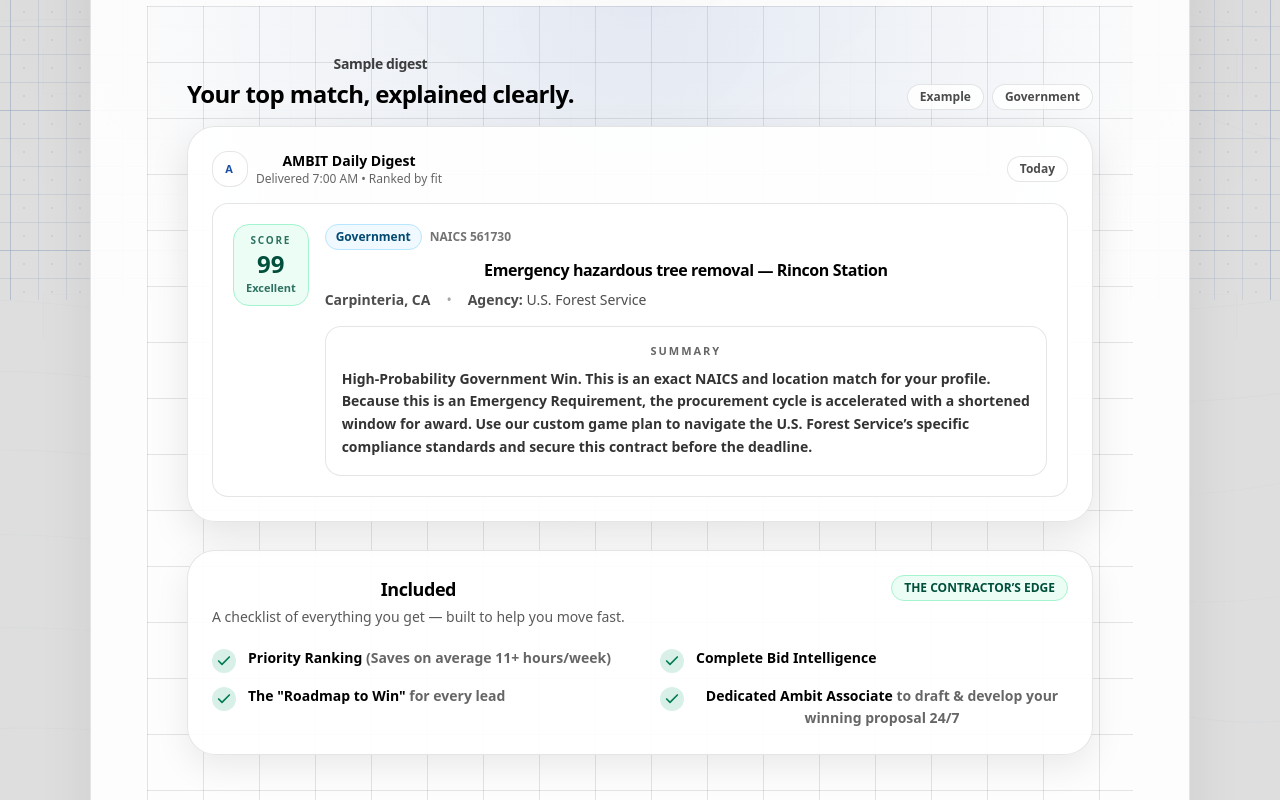
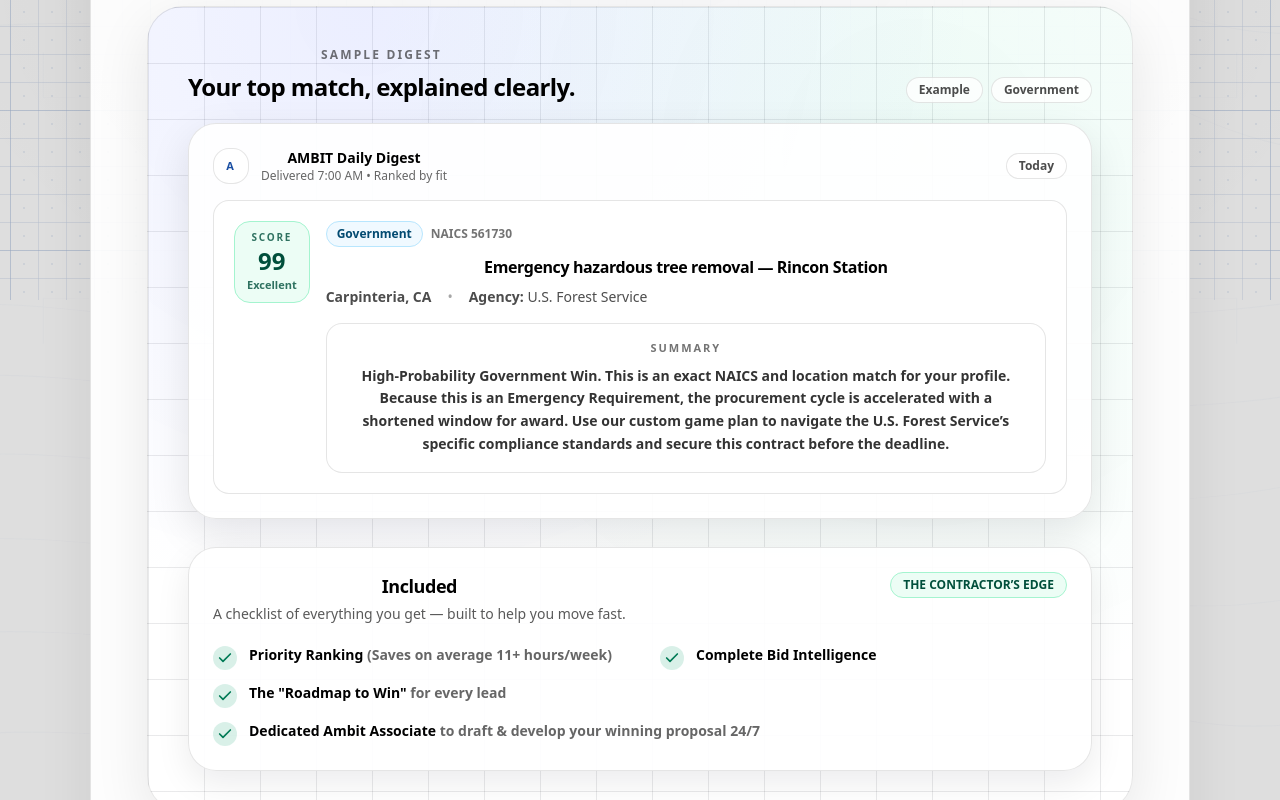
Before and after one commit to seansevrix/ambit, a Next.js app: page / in a window 1280 px wide. Shown: the part 500-1300 px from the top of the page. Built offline with nearby package versions, Linux system fonts and the light colour scheme.

Commit message:
Tighten landing preview panel and balance included section

```diff
--- a/app/components/LandingEmailPreview.tsx
+++ b/app/components/LandingEmailPreview.tsx
@@ -43,11 +43,15 @@ function scoreTone(score: number) {
   return "bg-sky-50 border-sky-200 text-sky-900";
 }
 
-const CONTAINER = "mx-auto max-w-[1180px] px-6 lg:px-10";
-
-function CheckRow({ children }: { children: React.ReactNode }) {
+function CheckRow({
+  children,
+  className = "",
+}: {
+  children: React.ReactNode;
+  className?: string;
+}) {
   return (
-    <div className="flex items-start gap-3">
+    <div className={["flex items-start gap-3", className].join(" ")}>
       <span className="mt-[2px] inline-flex h-6 w-6 shrink-0 items-center justify-center rounded-full bg-emerald-600/15 text-emerald-700">
         <svg viewBox="0 0 24 24" className="h-4 w-4" fill="none" aria-hidden="true">
           <path
@@ -67,72 +71,91 @@ function CheckRow({ children }: { children: React.ReactNode }) {
 export default function LandingEmailPreview({ market = "government" }: { market?: Market }) {
   const item = GOVERNMENT_SAMPLE;
 
-  // Softer grid + gentle top glow (no masks, no blur)
-  const sectionBg: React.CSSProperties = {
+  // Clean contained panel background (grid + soft glows) — no masks, no blur
+  const panelBg: React.CSSProperties = {
     backgroundImage: [
-      "radial-gradient(circle at top, rgba(26,79,163,0.10), transparent 58%)",
-      "linear-gradient(to right, rgba(2,6,23,0.10) 1px, transparent 1px)",
-      "linear-gradient(to bottom, rgba(2,6,23,0.10) 1px, transparent 1px)",
+      "radial-gradient(circle at 22% 0%, rgba(92,116,255,0.12), transparent 55%)",
+      "radial-gradient(circle at 78% 18%, rgba(52,211,153,0.09), transparent 55%)",
+      "linear-gradient(to right, rgba(2,6,23,0.085) 1px, transparent 1px)",
+      "linear-gradient(to bottom, rgba(2,6,23,0.085) 1px, transparent 1px)",
     ].join(", "),
-    backgroundSize: ["auto", "56px 56px", "56px 56px"].join(", "),
-    backgroundPosition: ["center", "0 0", "0 0"].join(", "),
-    backgroundRepeat: ["no-repeat", "repeat", "repeat"].join(", "),
+    backgroundSize: ["auto", "auto", "56px 56px", "56px 56px"].join(", "),
+    backgroundRepeat: ["no-repeat", "no-repeat", "repeat", "repeat"].join(", "),
+    backgroundPosition: ["center", "center", "0 0", "0 0"].join(", "),
   };
 
+  const SHELL = "mx-auto max-w-[1040px]";
+
   return (
-    <section className="relative py-9 lg:py-12" style={sectionBg}>
-      <div className={CONTAINER}>
+    <section className="relative">
+      {/* ONE contained panel = looks “finished” */}
+      <div
+        className="rounded-[36px] border border-black/10 bg-white/80 shadow-[0_16px_55px_rgba(2,6,23,0.09)]"
+        style={panelBg}
+      >
+        <div className="px-6 py-8 sm:px-10 sm:py-10">
           {/* Header */}
-        <div className="mb-4 flex items-end justify-between gap-4">
+          <div className={`${SHELL} flex items-end justify-between gap-4`}>
             <div>
-            <div className="text-sm font-semibold tracking-tight text-black/75">Sample digest</div>
-            <div className="mt-1 text-2xl font-semibold tracking-tight text-black">
+              <div className="text-xs font-black tracking-[0.18em] text-black/55 uppercase">
+                Sample digest
+              </div>
+              <div className="mt-2 text-2xl font-semibold tracking-tight text-black">
                 Your top match, explained clearly.
               </div>
             </div>
 
             <div className="hidden sm:flex items-center gap-2">
-            <span className="rounded-full border border-black/10 bg-white/75 px-3 py-1 text-xs font-semibold text-black/70">
+              <span className="rounded-full border border-black/10 bg-white/80 px-3 py-1 text-xs font-semibold text-black/70">
                 Example
               </span>
-            <span className="rounded-full border border-black/10 bg-white/75 px-3 py-1 text-xs font-semibold text-black/70">
+              <span className="rounded-full border border-black/10 bg-white/80 px-3 py-1 text-xs font-semibold text-black/70">
                 {segLabel(market)}
               </span>
             </div>
           </div>
 
-        {/* Digest Card */}
-        <div className="rounded-[28px] border border-black/10 bg-white/92 p-5 shadow-[0_14px_40px_rgba(2,6,23,0.10)] lg:p-6">
-          {/* Digest header */}
+          {/* Digest card */}
+          <div
+            className={[
+              SHELL,
+              "mt-5 rounded-[28px] border border-black/10 bg-white/92 p-5 shadow-[0_14px_40px_rgba(2,6,23,0.10)] lg:p-6",
+            ].join(" ")}
+          >
             <div className="flex flex-wrap items-center justify-between gap-3">
-            <div className="flex items-center gap-2">
-              <div className="h-9 w-9 rounded-2xl border border-black/10 bg-white/85 grid place-items-center">
+              <div className="flex items-center gap-3">
+                <div className="h-9 w-9 rounded-2xl border border-black/10 bg-white/90 grid place-items-center">
                   <span className="text-[11px] font-black tracking-[0.18em] text-[#1A4FA3]">A</span>
                 </div>
                 <div className="leading-tight">
                   <div className="text-sm font-semibold text-black">AMBIT Daily Digest</div>
-                <div className="text-xs font-medium text-black/60">Delivered 7:00 AM • Ranked by fit</div>
+                  <div className="text-xs font-medium text-black/60">
+                    Delivered 7:00 AM • Ranked by fit
+                  </div>
                 </div>
               </div>
 
-            <div className="flex items-center gap-2">
-              <span className="rounded-full border border-black/10 bg-white/75 px-3 py-1 text-xs font-semibold text-black/70">
+              <span className="rounded-full border border-black/10 bg-white/80 px-3 py-1 text-xs font-semibold text-black/70">
                 Today
               </span>
-            </div>
             </div>
 
             {/* Match */}
             <div className="mt-4 rounded-2xl border border-black/10 bg-white p-4 lg:p-5">
               <div className="flex items-start gap-4">
-              {/* Score */}
-              <div className={["shrink-0 rounded-2xl border px-3 py-2 text-center", scoreTone(item.score)].join(" ")}>
-                <div className="text-[10px] font-extrabold tracking-[0.18em] opacity-80">SCORE</div>
+                <div
+                  className={[
+                    "shrink-0 rounded-2xl border px-3 py-2 text-center",
+                    scoreTone(item.score),
+                  ].join(" ")}
+                >
+                  <div className="text-[10px] font-extrabold tracking-[0.18em] opacity-80">
+                    SCORE
+                  </div>
                   <div className="mt-1 text-2xl font-black leading-none">{item.score}</div>
                   <div className="mt-1 text-[11px] font-semibold opacity-80">Excellent</div>
                 </div>
 
-              {/* Content */}
                 <div className="min-w-0 flex-1">
                   <div className="flex flex-wrap items-center gap-2">
                     <span
@@ -143,11 +166,14 @@ export default function LandingEmailPreview({ market = "government" }: { market?
                     >
                       {segLabel(item.segment)}
                     </span>
-
-                  <span className="text-xs font-semibold text-black/55">NAICS {item.naics}</span>
+                    <span className="text-xs font-semibold text-black/55">
+                      NAICS {item.naics}
+                    </span>
                   </div>
 
-                <div className="mt-2 text-base font-semibold tracking-tight text-black">{item.title}</div>
+                  <div className="mt-2 text-base font-semibold tracking-tight text-black">
+                    {item.title}
+                  </div>
 
                   <div className="mt-2 flex flex-wrap gap-x-4 gap-y-1 text-sm text-black/70">
                     <span className="font-semibold">{item.location}</span>
@@ -157,10 +183,12 @@ export default function LandingEmailPreview({ market = "government" }: { market?
                     </span>
                   </div>
 
-                {/* Summary (reads faster: left aligned + better line length) */}
-                <div className="mt-4 rounded-2xl border border-black/10 bg-white/90 p-4">
-                  <div className="text-[11px] font-black tracking-[0.18em] text-black/60">SUMMARY</div>
-                  <div className="mt-2 text-sm font-semibold leading-relaxed text-black/80 text-left max-w-[720px]">
+                  {/* Summary: left aligned + consistent width */}
+                  <div className="mt-4 rounded-2xl border border-black/10 bg-white/92 p-4">
+                    <div className="text-[11px] font-black tracking-[0.18em] text-black/55">
+                      SUMMARY
+                    </div>
+                    <div className="mt-2 text-sm font-semibold leading-relaxed text-black/80 max-w-[760px]">
                       {item.summary}
                     </div>
                   </div>
@@ -169,8 +197,13 @@ export default function LandingEmailPreview({ market = "government" }: { market?
             </div>
           </div>
 
-        {/* INCLUDED (fills the width better on desktop) */}
-        <div className="mt-7 rounded-[28px] border border-black/10 bg-white/92 p-6 shadow-[0_12px_34px_rgba(2,6,23,0.08)]">
+          {/* Included (tight + balanced) */}
+          <div
+            className={[
+              SHELL,
+              "mt-7 rounded-[28px] border border-black/10 bg-white/92 p-6 shadow-[0_12px_34px_rgba(2,6,23,0.08)]",
+            ].join(" ")}
+          >
             <div className="flex flex-wrap items-start justify-between gap-3">
               <div>
                 <div className="text-lg font-semibold tracking-tight text-black">Included</div>
@@ -184,10 +217,13 @@ export default function LandingEmailPreview({ market = "government" }: { market?
               </span>
             </div>
 
-          <div className="mt-5 grid gap-3 lg:grid-cols-2 lg:gap-x-10">
+            {/* 2-col grid, long line spans full width = cleaner */}
+            <div className="mt-5 grid gap-y-3 gap-x-10 lg:grid-cols-2">
               <CheckRow>
                 <span className="text-black">Priority Ranking</span>{" "}
-              <span className="text-black/60 font-semibold">(Saves on average 11+ hours/week)</span>
+                <span className="text-black/60 font-semibold">
+                  (Saves on average 11+ hours/week)
+                </span>
               </CheckRow>
 
               <CheckRow>
@@ -199,10 +235,13 @@ export default function LandingEmailPreview({ market = "government" }: { market?
                 <span className="text-black/60 font-semibold">for every lead</span>
               </CheckRow>
 
-            <CheckRow>
+              <CheckRow className="lg:col-span-2">
                 <span className="text-black">Dedicated Ambit Associate</span>{" "}
-              <span className="text-black/60 font-semibold">to draft & develop your winning proposal 24/7</span>
+                <span className="text-black/60 font-semibold">
+                  to draft & develop your winning proposal 24/7
+                </span>
               </CheckRow>
+            </div>
           </div>
         </div>
       </div>
```
Lines whose indentation alone changed are shown as unchanged.
